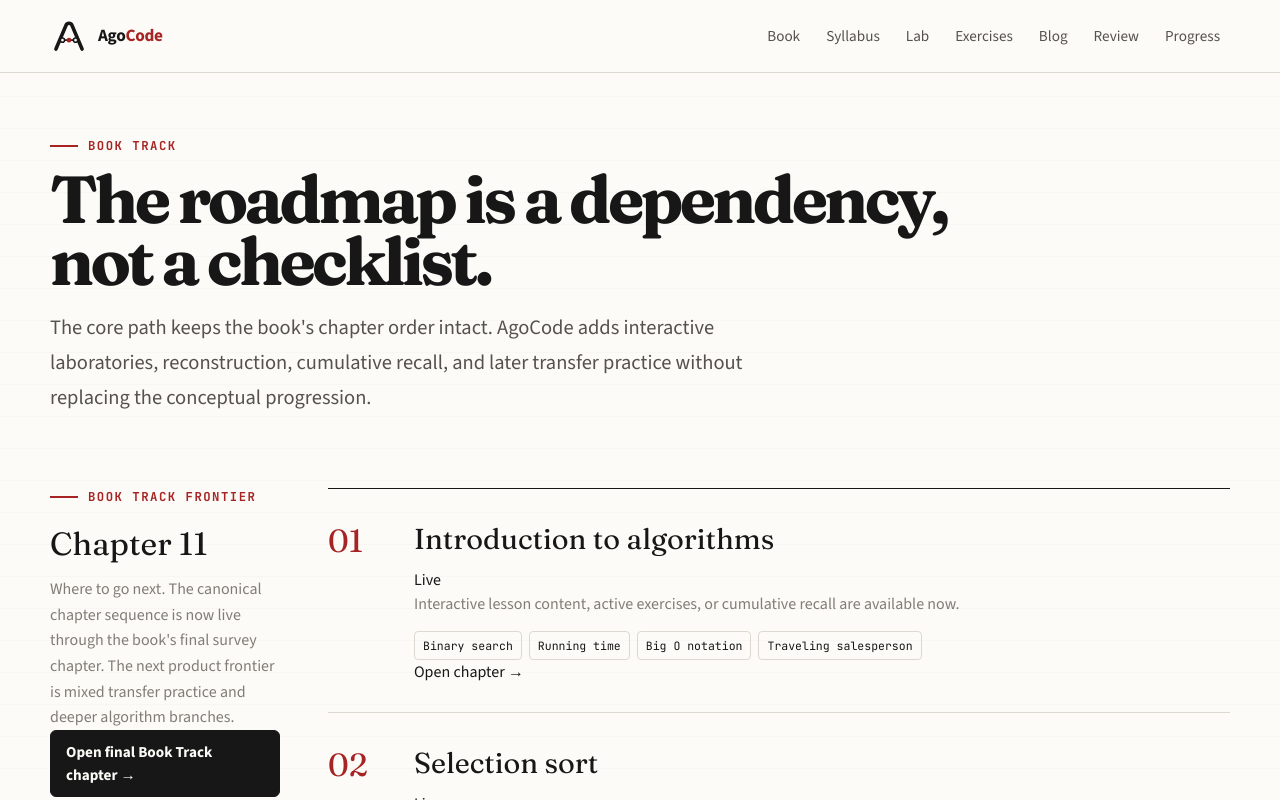
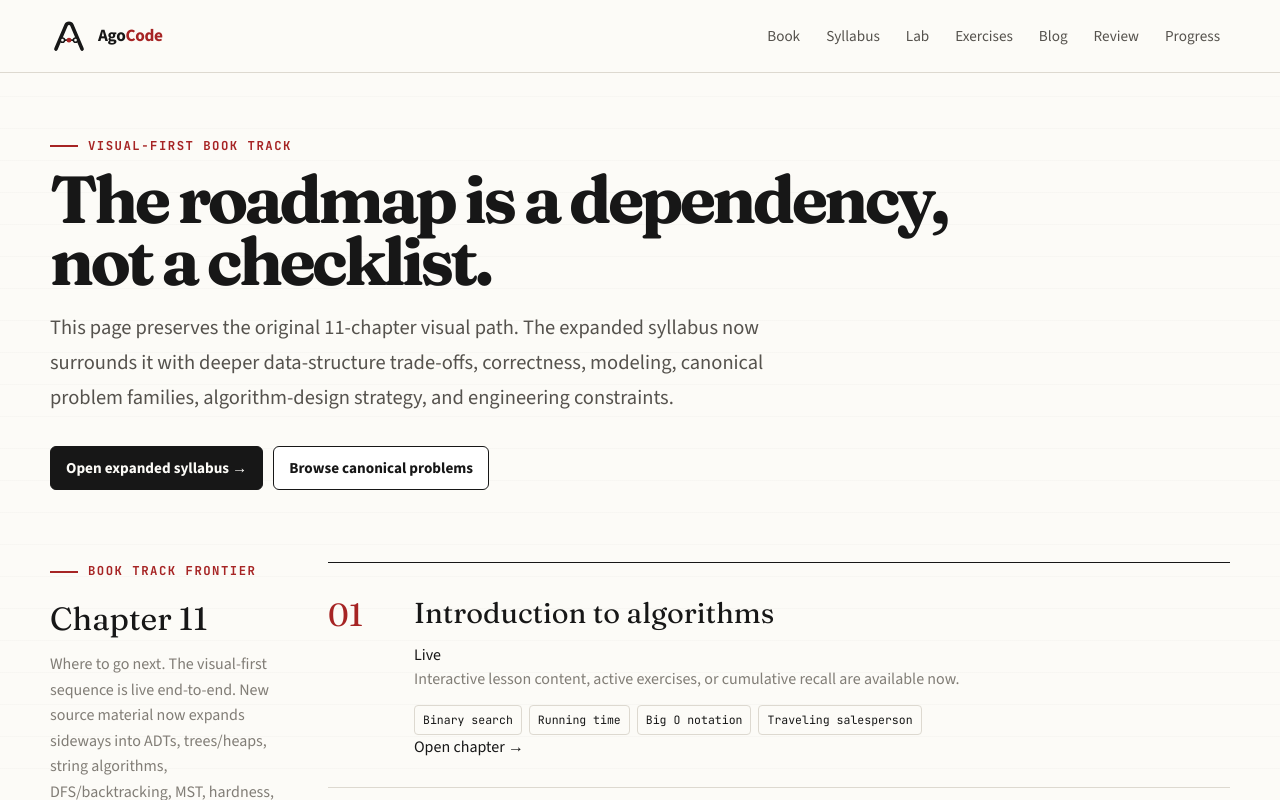
Before and after one commit to anatwork14/agocode, a Next.js app: page /roadmap in a window 1280 px wide. Shown: the top 800 px of the page. Built offline with nearby package versions, Linux system fonts and the light colour scheme.

Commit message:
feat: connect book roadmap to expanded syllabus

```diff
--- a/app/roadmap/page.tsx
+++ b/app/roadmap/page.tsx
@@ -24,12 +24,16 @@ export default function RoadmapPage() {
   return (
     <main className="page">
       <div className="site-shell">
-        <div className="eyebrow">Book track</div>
+        <div className="eyebrow">Visual-first Book Track</div>
         <h1 className="editorial-title editorial-title--compact">The roadmap is a dependency, not a checklist.</h1>
         <p className="lede">
-          The core path keeps the book&apos;s chapter order intact. AgoCode adds interactive laboratories, reconstruction,
-          cumulative recall, and later transfer practice without replacing the conceptual progression.
+          This page preserves the original 11-chapter visual path. The expanded syllabus now surrounds it with deeper
+          data-structure trade-offs, correctness, modeling, canonical problem families, algorithm-design strategy, and engineering constraints.
         </p>
+        <div className="action-row">
+          <Link className="button button--primary" href="/syllabus">Open expanded syllabus →</Link>
+          <Link className="button" href="/exercises">Browse canonical problems</Link>
+        </div>
 
         <section className="section">
           <div className="roadmap-grid">
@@ -39,8 +43,8 @@ export default function RoadmapPage() {
                 Chapter {String(current.number).padStart(2, "0")}
               </h2>
               <p>
-                {current.title}. The canonical chapter sequence is now live through the book&apos;s final survey chapter.
-                The next product frontier is mixed transfer practice and deeper algorithm branches.
+                {current.title}. The visual-first sequence is live end-to-end. New source material now expands sideways
+                into ADTs, trees/heaps, string algorithms, DFS/backtracking, MST, hardness, approximation, and problem-design practice.
               </p>
               <Link className="button button--primary" href={activeRoutes[current.number] ?? "/learn"}>
                 Open final Book Track chapter →
@@ -61,11 +65,7 @@ export default function RoadmapPage() {
                           {live ? "Live" : "Planned"}
                         </span>
                       </div>
-                      <p>
-                        {live
-                          ? "Interactive lesson content, active exercises, or cumulative recall are available now."
-                          : "Planned in book order; implementation starts after the prerequisite chapter has a stable learning slice."}
-                      </p>
+                      <p>{live ? "Interactive lesson content, active exercises, or cumulative recall are available now." : "Planned."}</p>
                       <div className="roadmap-topics">
                         {chapter.topics.map((topic) => <span className="roadmap-topic" key={topic}>{topic}</span>)}
                       </div>
```
